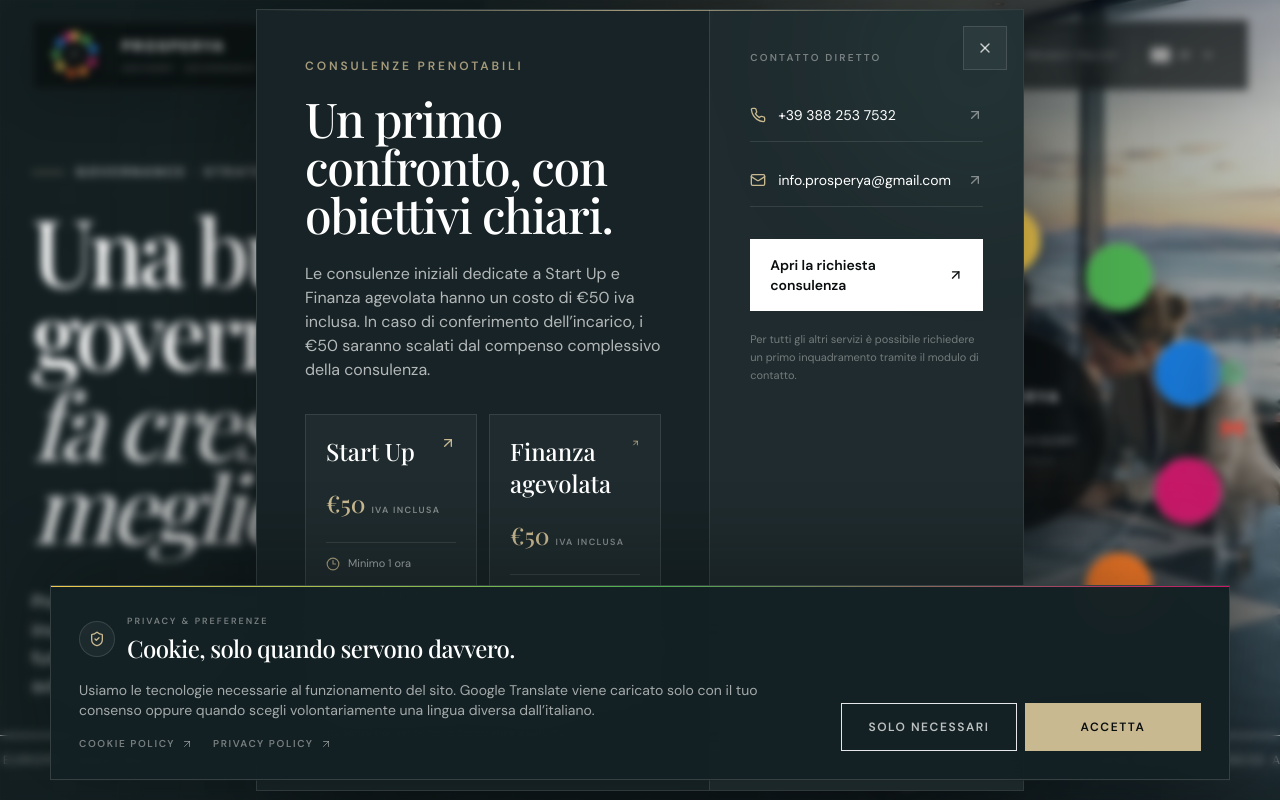
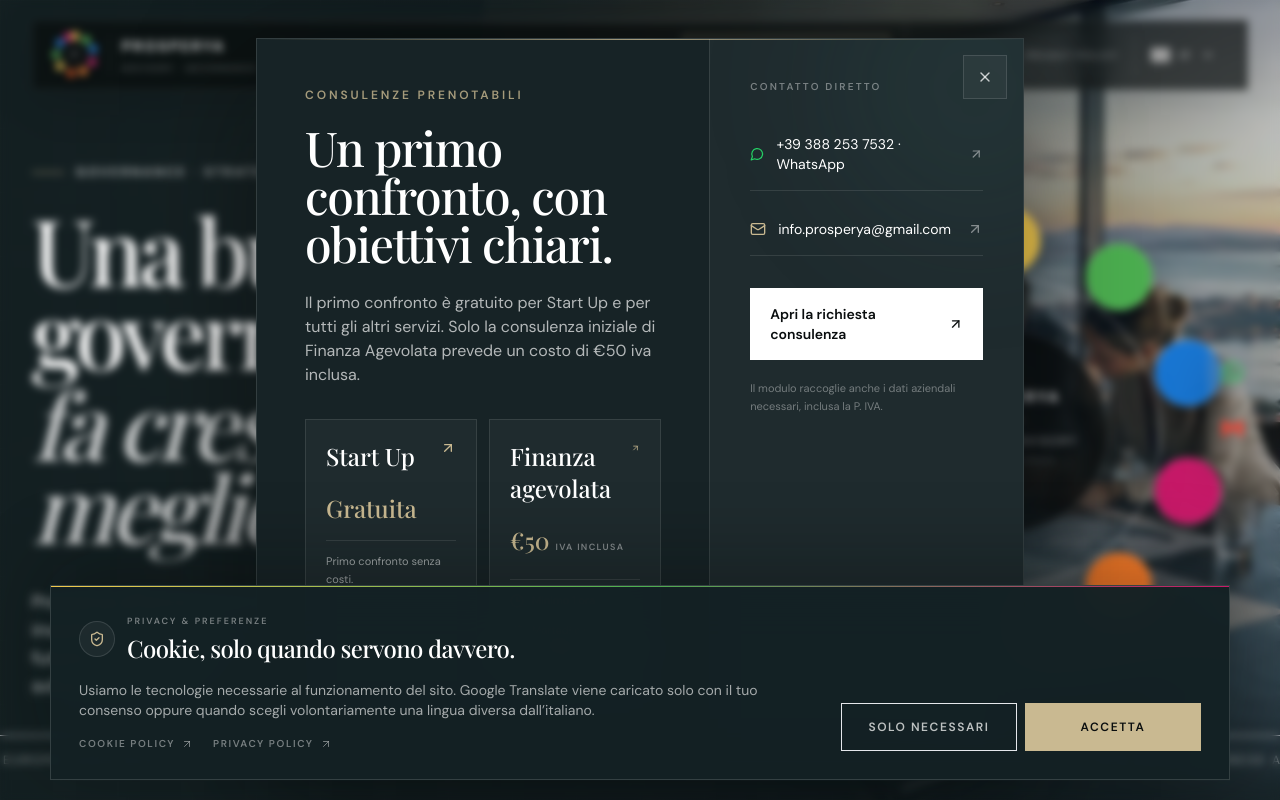
Before and after one commit to gaetanomeli95-lab/Prosperya-site, a Next.js app: page / in a window 1280 px wide. Both pictures are taken after a click on the button "RICHIEDI CONSULENZA". Shown: the top 800 px of the page. Built offline with nearby package versions, Linux system fonts and the light colour scheme; grey boxes are pictures that could not be loaded; a web font is replaced by a local one.

Commit message:
consultation: clarify free startup and paid finance flow

```diff
--- a/src/components/ConsultationModal.tsx
+++ b/src/components/ConsultationModal.tsx
@@ -2,7 +2,7 @@
 
 import { useEffect } from 'react';
 import Link from 'next/link';
-import { ArrowUpRight, CalendarDays, Clock3, Mail, Phone, X } from 'lucide-react';
+import { ArrowUpRight, CalendarDays, Clock3, Mail, MessageCircle, X } from 'lucide-react';
 import { company } from '@/data/company';
 import { consultationConfig } from '@/data/consultations';
 
@@ -43,12 +43,7 @@ export function ConsultationModal({ open, onClose }: ConsultationModalProps) {
         <div className="absolute inset-x-0 top-0 h-px bg-gradient-to-r from-transparent via-sand/80 to-transparent" />
         <div className="absolute -right-24 -top-24 h-72 w-72 rounded-full bg-mediterranean/14 blur-3xl" />
 
-        <button
-          type="button"
-          onClick={onClose}
-          className="absolute right-4 top-4 z-10 grid h-11 w-11 place-items-center border border-white/12 bg-white/[0.04] text-white/75 transition-colors hover:bg-white hover:text-night"
-          aria-label="Chiudi"
-        >
+        <button type="button" onClick={onClose} className="absolute right-4 top-4 z-10 grid h-11 w-11 place-items-center border border-white/12 bg-white/[0.04] text-white/75 transition-colors hover:bg-white hover:text-night" aria-label="Chiudi">
           <X className="h-4 w-4" />
         </button>
 
@@ -59,64 +54,53 @@ export function ConsultationModal({ open, onClose }: ConsultationModalProps) {
               Un primo confronto, con obiettivi chiari.
             </h2>
             <p className="mt-6 max-w-xl text-sm leading-[1.75] !text-white/68 sm:text-base">
-              Le consulenze iniziali dedicate a Start Up e Finanza agevolata hanno un costo di €{consultationConfig.price} {consultationConfig.vatLabel.toLowerCase()}. {consultationConfig.creditNote}
+              Il primo confronto è gratuito per Start Up e per tutti gli altri servizi. Solo la consulenza iniziale di Finanza Agevolata prevede un costo di €{consultationConfig.price} {consultationConfig.vatLabel.toLowerCase()}.
             </p>
 
             <div className="mt-8 grid gap-3 sm:grid-cols-2">
-              {[
-                ['Start Up', '/servizi/startup/'],
-                ['Finanza agevolata', '/servizi/finanza-agevolata/'],
-              ].map(([item, href]) => (
-                <Link key={item} href={href} onClick={onClose} className="group border border-white/10 bg-white/[0.035] p-5 transition-colors hover:border-sand/40 hover:bg-white/[0.06]">
+              <Link href="/servizi/startup/" onClick={onClose} className="group border border-white/10 bg-white/[0.035] p-5 transition-colors hover:border-sand/40 hover:bg-white/[0.06]">
                 <div className="flex items-start justify-between gap-3">
-                    <p className="font-heading text-2xl !text-white">{item}</p>
+                  <p className="font-heading text-2xl !text-white">Start Up</p>
+                  <ArrowUpRight className="h-4 w-4 text-sand transition-transform group-hover:-translate-y-0.5 group-hover:translate-x-0.5" />
+                </div>
+                <p className="mt-5 text-2xl font-heading !text-sand">Gratuita</p>
+                <p className="mt-4 border-t border-white/10 pt-3 text-[11px] leading-[1.6] !text-white/58">Primo confronto senza costi.</p>
+              </Link>
+
+              <Link href="/servizi/finanza-agevolata/" onClick={onClose} className="group border border-white/10 bg-white/[0.035] p-5 transition-colors hover:border-sand/40 hover:bg-white/[0.06]">
+                <div className="flex items-start justify-between gap-3">
+                  <p className="font-heading text-2xl !text-white">Finanza agevolata</p>
                   <ArrowUpRight className="h-4 w-4 text-sand transition-transform group-hover:-translate-y-0.5 group-hover:translate-x-0.5" />
                 </div>
                 <p className="mt-5 text-2xl font-heading !text-sand">€{consultationConfig.price} <span className="font-body text-[9px] font-semibold uppercase tracking-[.15em] !text-white/45">{consultationConfig.vatLabel}</span></p>
-
                 <div className="mt-4 space-y-3 border-t border-white/10 pt-3">
-                    <div className="flex items-start gap-2">
-                      <Clock3 className="mt-0.5 h-3.5 w-3.5 shrink-0 text-sand/80" />
-                      <p className="text-[11px] leading-[1.6] !text-white/58">{consultationConfig.durationLabel}</p>
-                    </div>
-                    <div className="flex items-start gap-2">
-                      <CalendarDays className="mt-0.5 h-3.5 w-3.5 shrink-0 text-sand/80" />
-                      <p className="text-[11px] leading-[1.6] !text-white/58">
-                        {consultationConfig.availableDays}<br />{consultationConfig.availableHours}
-                      </p>
-                    </div>
+                  <div className="flex items-start gap-2"><Clock3 className="mt-0.5 h-3.5 w-3.5 shrink-0 text-sand/80" /><p className="text-[11px] leading-[1.6] !text-white/58">{consultationConfig.durationLabel}</p></div>
+                  <div className="flex items-start gap-2"><CalendarDays className="mt-0.5 h-3.5 w-3.5 shrink-0 text-sand/80" /><p className="text-[11px] leading-[1.6] !text-white/58">{consultationConfig.availableDays}<br />{consultationConfig.availableHours}</p></div>
                 </div>
               </Link>
-              ))}
             </div>
-
-            <p className="mt-4 text-[11px] leading-relaxed !text-white/42">{consultationConfig.weeklyCapacity}</p>
           </div>
 
           <div className="border-t border-white/10 bg-white/[0.035] p-6 sm:p-8 md:border-l md:border-t-0 md:p-10">
             <p className="text-[10px] font-semibold uppercase tracking-[.22em] !text-white/40">Contatto diretto</p>
 
             <div className="mt-6 space-y-3">
-              <a href={`tel:${company.telefono.replace(/\s/g, '')}`} className="group flex items-center justify-between gap-4 border-b border-white/10 py-4 !text-white/76 transition-colors hover:!text-white">
-                <span className="flex items-center gap-3 text-sm"><Phone className="h-4 w-4 text-sand" />{company.telefono}</span>
+              <a href={company.whatsappHref} target="_blank" rel="noopener noreferrer" className="group flex items-center justify-between gap-4 border-b border-white/10 py-4 !text-white/76 transition-colors hover:!text-white">
+                <span className="flex items-center gap-3 text-sm"><MessageCircle className="h-4 w-4 text-[#25D366]" />{company.telefono} · WhatsApp</span>
                 <ArrowUpRight className="h-4 w-4 opacity-45 transition-transform group-hover:-translate-y-0.5 group-hover:translate-x-0.5" />
               </a>
-              <a href={`mailto:${company.emailPubblica}`} className="group flex items-center justify-between gap-4 border-b border-white/10 py-4 !text-white/76 transition-colors hover:!text-white">
+              <a href={company.gmailComposeHref} target="_blank" rel="noopener noreferrer" className="group flex items-center justify-between gap-4 border-b border-white/10 py-4 !text-white/76 transition-colors hover:!text-white">
                 <span className="flex min-w-0 items-center gap-3 text-sm"><Mail className="h-4 w-4 shrink-0 text-sand" /><span className="truncate">{company.emailPubblica}</span></span>
                 <ArrowUpRight className="h-4 w-4 shrink-0 opacity-45 transition-transform group-hover:-translate-y-0.5 group-hover:translate-x-0.5" />
               </a>
             </div>
 
-            <Link
-              href="/contatti/"
-              onClick={onClose}
-              className="group mt-8 flex min-h-13 w-full items-center justify-between bg-white px-5 py-4 text-sm font-semibold !text-night transition-colors hover:bg-sand"
-            >
+            <Link href="/contatti/" onClick={onClose} className="group mt-8 flex min-h-13 w-full items-center justify-between bg-white px-5 py-4 text-sm font-semibold !text-night transition-colors hover:bg-sand">
               Apri la richiesta consulenza
               <ArrowUpRight className="h-4 w-4 transition-transform group-hover:-translate-y-0.5 group-hover:translate-x-0.5" />
             </Link>
 
-            <p className="mt-5 text-[11px] leading-relaxed !text-white/38">Per tutti gli altri servizi è possibile richiedere un primo inquadramento tramite il modulo di contatto.</p>
+            <p className="mt-5 text-[11px] leading-relaxed !text-white/38">Il modulo raccoglie anche i dati aziendali necessari, inclusa la P. IVA.</p>
           </div>
         </div>
       </div>
```
Lines whose indentation alone changed are shown as unchanged.
